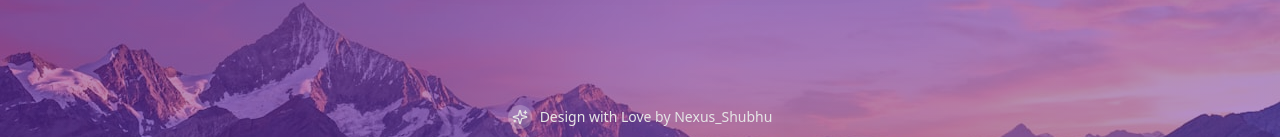
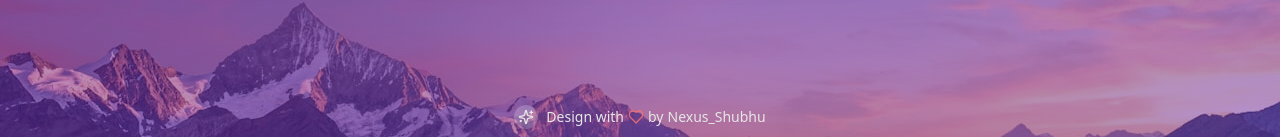
Before and after one commit to Shubhamxd82/website-twin-duplicator-pro, a React (Vite) app: page / in a window 1280 px wide. Shown: the part 1087-1224 px from the top of the page. Built offline with nearby package versions, Linux system fonts and the light colour scheme.

Commit message:
Update footer text to include heart icon
Replaced the word "Love" in the footer with a small, animated heart icon.
-edited src/pages/Index.tsx

```diff
--- a/src/pages/Index.tsx
+++ b/src/pages/Index.tsx
@@ -142,8 +142,10 @@ const Index = () => {
             <div className="w-6 h-6 bg-white/20 rounded-lg flex items-center justify-center">
               <Sparkles className="w-4 h-4" />
             </div>
-            <span className="text-sm font-medium">
-              Design with Love by{" "}
+            <span className="text-sm font-medium flex items-center justify-center gap-1">
+              Design with{" "}
+              <Heart className="w-4 h-4 text-red-400 animate-pulse" />
+              {" "}by{" "}
               <a
                 href="https://shubhlinks.in"
                 target="_blank"
```
